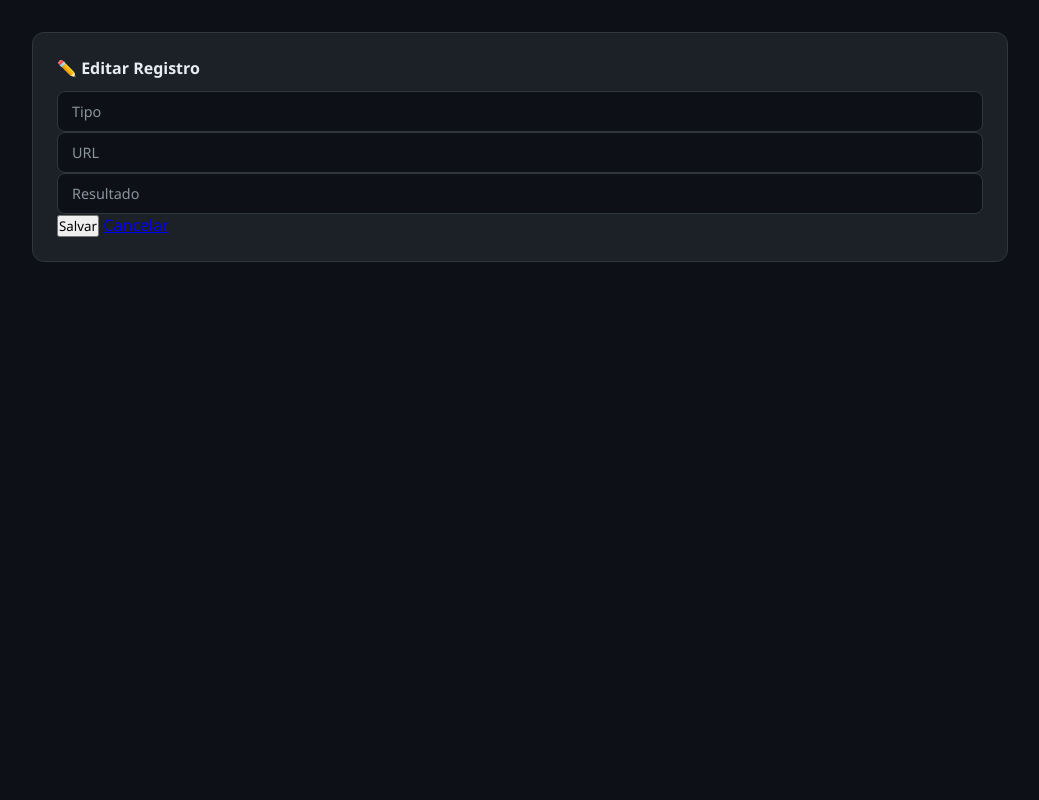
After one commit to Jonathan-atlas0/wsBackend-Fabrica26.1, a Django app: template app/templates/editar.html in a window 1280 px wide. The commit adds this page. Shown: the whole page, without its empty margins (240-1279 px from the left). Run offline with Django 5.2, Linux system fonts and the light colour scheme; the template is opened without the code that fills it, so the values that code supplies are empty.

Commit message:
feat: Grud adicionado

```diff
--- /dev/null
+++ b/app/templates/editar.html
@@ -0,0 +1,32 @@
+{% load static %}
+<!DOCTYPE html>
+<html lang="pt-br" data-theme="dark">
+<head>
+    <meta charset="UTF-8">
+    <meta name="viewport" content="width=device-width, initial-scale=1.0">
+    <title>Editar Registro</title>
+    <link rel="stylesheet" href="{% static 'style.css' %}">
+</head>
+<body>
+    <main class="main">
+        <section class="panel">
+            <h3>✏️ Editar Registro</h3>
+            <form method="POST">
+                {% csrf_token %}
+                <div class="input-group">
+                    <input type="text" name="tipo" value="{{ item.tipo }}" placeholder="Tipo" />
+                </div>
+                <div class="input-group">
+                    <input type="text" name="url" value="{{ item.url }}" placeholder="URL" />
+                </div>
+                <div class="input-group">
+                    <input type="text" name="resultado" value="{{ item.resultado }}" placeholder="Resultado" />
+                </div>
+                <button type="submit">Salvar</button>
+                <a href="{% url 'app:home' %}">Cancelar</a>
+            </form>
+        </section>
+    </main>
+
+</body>
+</html>
--- a/app/urls.py
+++ b/app/urls.py
@@ -7,4 +7,5 @@ urlpatterns = [
     path('', views.home, name='home'),
     path('limpar/', views.limpar_historico, name='limpar_historico'),
     path('ip/', views.buscar_ip, name='buscar_ip'),
+    path('editar/<int:id>/', views.editar_historico, name='editar_historico'),
 ]
```
Also changed, not shown: app/templates/base.html (+5 -2 lines), app/views.py (+9 -1 lines).
